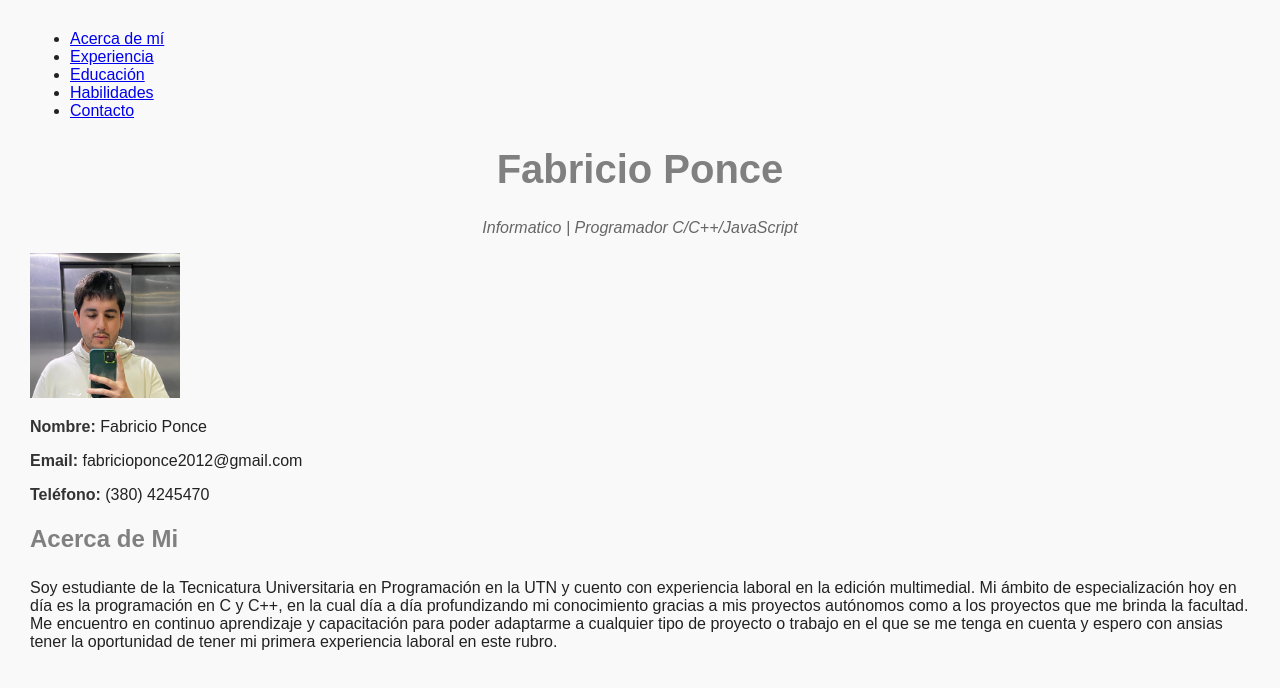
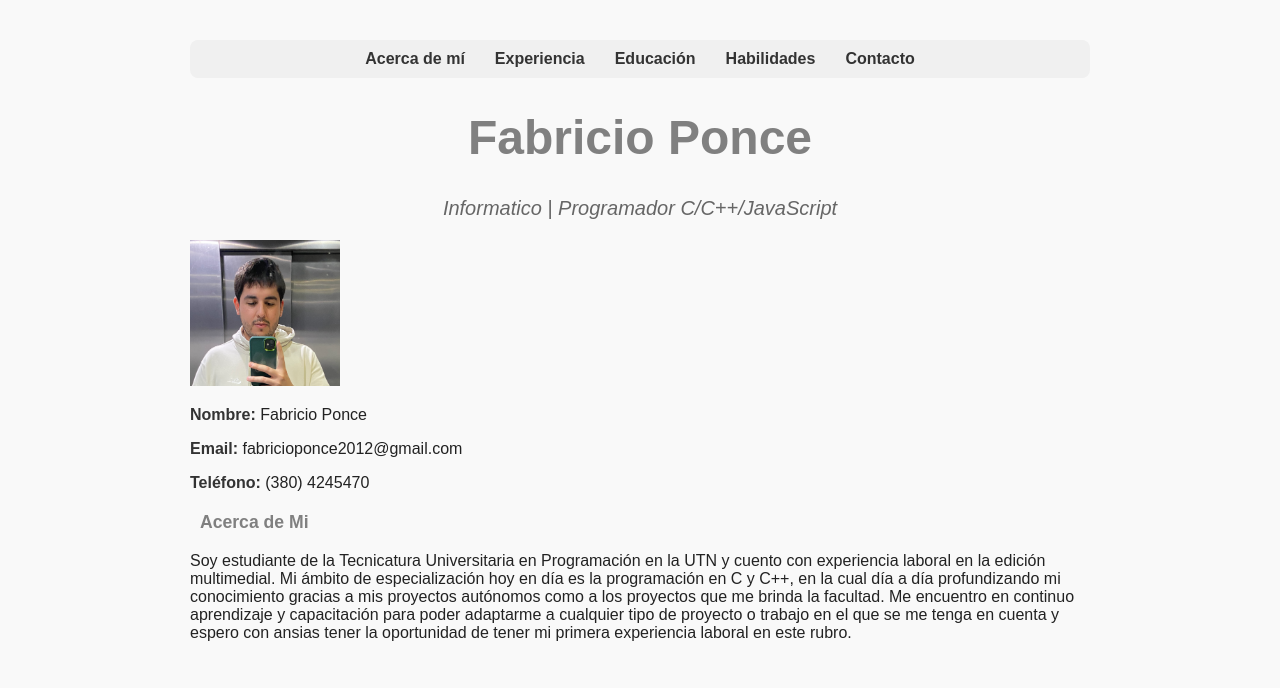
Before and after one commit to FabriP11/TP1-PROGRAMACION3, a plain HTML site: page index.html in a window 1280 px wide. Drawn offline with Linux system fonts and the light colour scheme.

Commit message:
modifique el codigo para que sea responsive

```diff
--- a/estilos.css
+++ b/estilos.css
@@ -1,8 +1,10 @@
 body {
     font-family: Arial, sans-serif;
-    margin: 30px;
+    margin: 20px;
     background-color: #f9f9f9;
     color: #222;
+    max-width: 100%;
+    box-sizing: border-box;
 }
 
 #titulo {
@@ -15,6 +17,7 @@ body {
     text-align: center;
     font-style: italic;
     color: #666;
+    margin-bottom: 20px;
 }
 
 .etiquetas {
@@ -26,4 +29,53 @@ body {
     color: gray;
     line-height: 1.6;
     margin-top: 10px;
+    padding: 0 10px;
 }
+
+nav ul {
+    list-style: none;
+    padding: 0;
+    margin: 0 auto 20px auto;
+    display: flex;
+    flex-direction: column;
+    align-items: center;
+    background-color: #f0f0f0;
+    gap: 10px;
+    padding: 10px;
+    border-radius: 8px;
+}
+
+nav a {
+    text-decoration: none;
+    color: #333;
+    font-weight: bold;
+}
+
+nav a:hover {
+    color: #007BFF;
+}
+
+@media (min-width: 768px) {
+    body {
+        margin: 40px auto;
+        max-width: 900px;
+    }
+
+    nav ul {
+        flex-direction: row;
+        justify-content: center;
+        gap: 30px;
+    }
+
+    #titulo {
+        font-size: 3rem;
+    }
+
+    .subtitulo {
+        font-size: 1.25rem;
+    }
+
+    .descripcion {
+        font-size: 1.1rem;
+    }
+}
```
